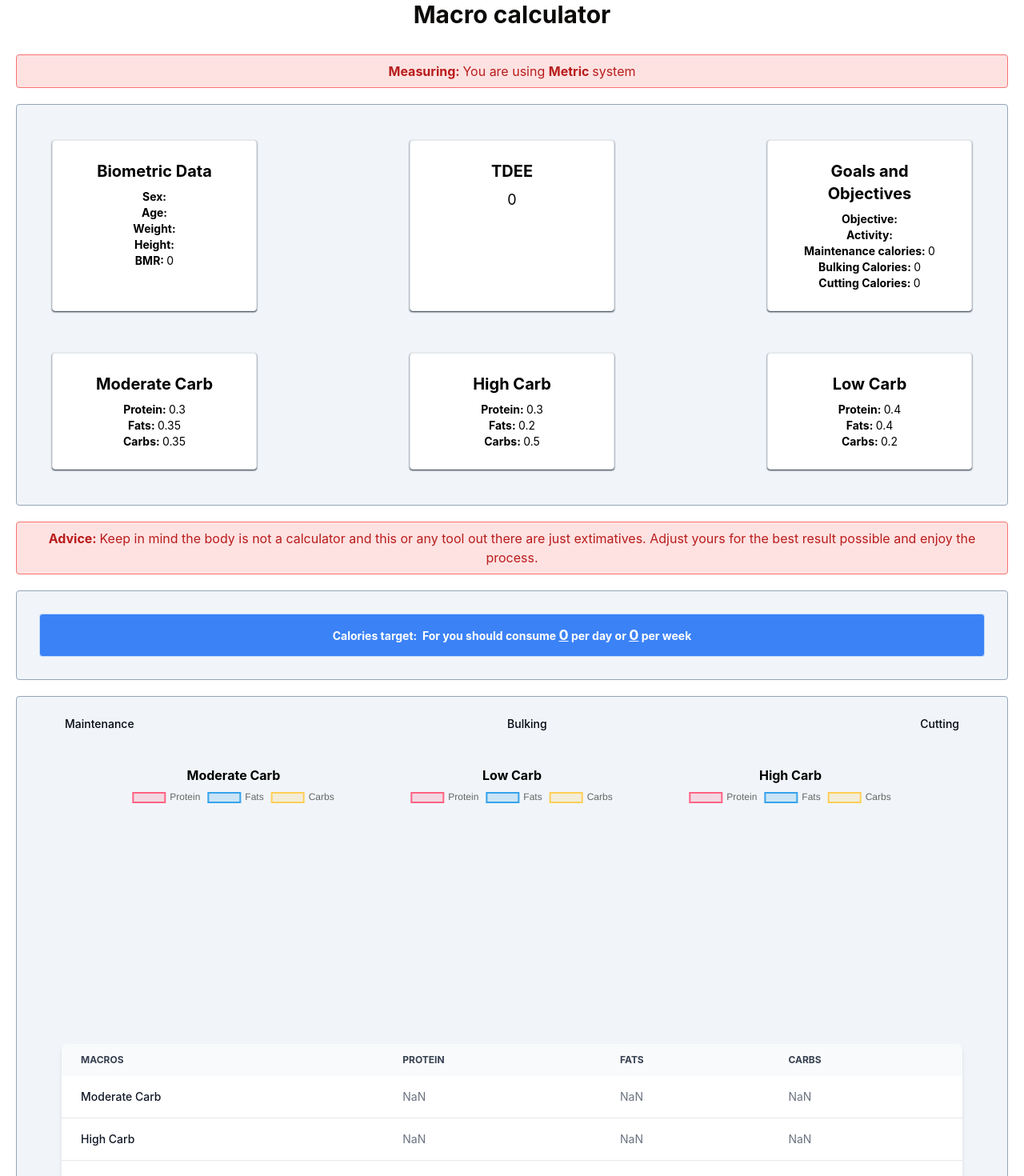
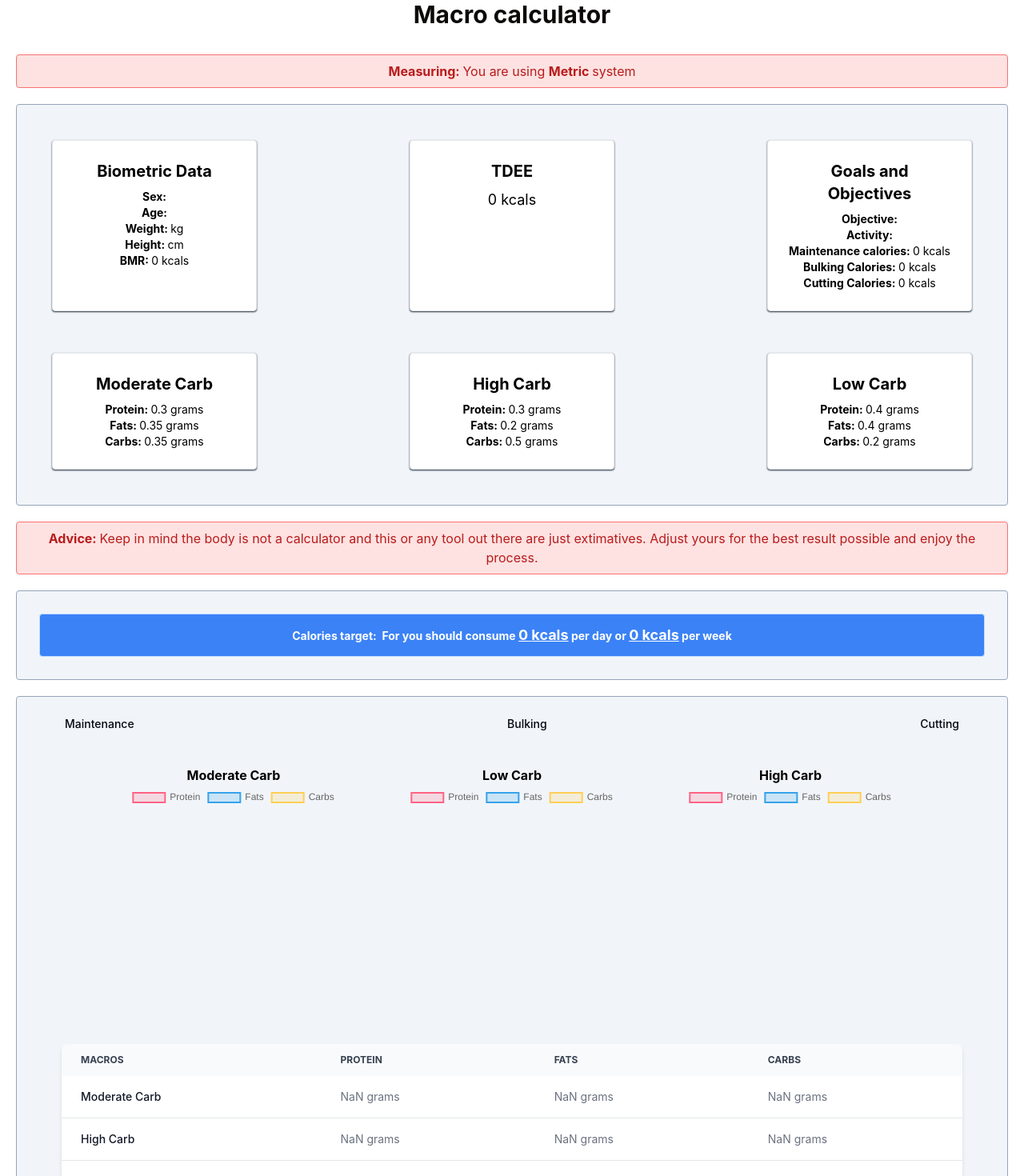
Before and after one commit to FACorreiaa/Macro-Calculator-React, a React (Vite) app: page /results in a window 1280 px wide. Shown: the top 1470 px of the page at 80% size. Built offline with nearby package versions, Linux system fonts and the light colour scheme; what @catppuccin/tailwindcss would draw is missing.

Commit message:
update units

```diff
--- a/src/components/dashboard/calories-objective.tsx
+++ b/src/components/dashboard/calories-objective.tsx
@@ -1,3 +1,4 @@
+import { KCALS } from '../../helper/data';
 import { dietObjectiveAtom, objectiveAtom } from '../../pages/tdee';
 import { useAtom } from 'jotai';
 
@@ -14,12 +15,14 @@ export const DisplayCalorieObjective = () => {
 					<label className="font-bold">Calories target:&nbsp; </label>
 					<span>
 						For {objective} you should consume{' '}
-						<span className="underline font-bold text-lg">{dietObjective}</span>{' '}
+						<span className="underline font-bold text-lg">
+							{dietObjective} {KCALS}
+						</span>{' '}
 						per day or&nbsp;
 					</span>
 					<span>
 						<span className="underline font-bold text-lg">
-							{dietObjective * 7}
+							{dietObjective * 7} {KCALS}
 						</span>{' '}
 						per week
 					</span>
--- a/src/components/dashboard/macro-card.tsx
+++ b/src/components/dashboard/macro-card.tsx
@@ -1,4 +1,4 @@
-import { CARBS, FATS, PROTEIN } from '../../helper/data';
+import { CARBS, FATS, GRAMS, PROTEIN } from '../../helper/data';
 
 type CustomMacroCardType = {
 	title: string;
@@ -13,15 +13,21 @@ function CustomMacroCard({ title, protein, fats, carbs }: CustomMacroCardType) {
 
 			<p className="text-sm">
 				<label className="font-bold">{PROTEIN}: </label>
-				<span>{protein}</span>
+				<span>
+					{protein} {GRAMS}
+				</span>
 			</p>
 			<p className="text-sm">
 				<label className="font-bold">{FATS}: </label>
-				<span>{fats}</span>
+				<span>
+					{fats} {GRAMS}
+				</span>
 			</p>
 			<p className="text-sm">
 				<label className="font-bold">{CARBS}: </label>
-				<span>{carbs}</span>
+				<span>
+					{carbs} {GRAMS}
+				</span>
 			</p>
 		</div>
 	);
--- a/src/components/dashboard/macro-table.tsx
+++ b/src/components/dashboard/macro-table.tsx
@@ -1,4 +1,4 @@
-import { CARBS, DietPlan, FATS, PROTEIN } from '../../helper/data';
+import { CARBS, DietPlan, FATS, GRAMS, PROTEIN } from '../../helper/data';
 
 type MacroTableProps = {
 	macroDistribution: DietPlan;
@@ -36,10 +36,14 @@ function MacroTable({ macroDistribution }: MacroTableProps) {
 									{title}
 								</th>
 								<td className="px-6 py-4">
-									{macroDistribution[title].protein}
+									{macroDistribution[title].protein} {GRAMS}
 								</td>
-								<td className="px-6 py-4">{macroDistribution[title].fats}</td>
-								<td className="px-6 py-4">{macroDistribution[title].carbs}</td>
+								<td className="px-6 py-4">
+									{macroDistribution[title].fats} {GRAMS}
+								</td>
+								<td className="px-6 py-4">
+									{macroDistribution[title].carbs} {GRAMS}
+								</td>
 							</tr>
 						);
 					})}
--- a/src/components/dashboard/main-info.tsx
+++ b/src/components/dashboard/main-info.tsx
@@ -1,3 +1,4 @@
+import { KCALS, Measure } from '../../helper/data';
 import { bmrCalculationValuesAtom, bmrAtom } from '../../pages/bmr';
 import {
 	macrosAtom,
@@ -18,6 +19,7 @@ export const DisplayBaseInfo = () => {
 	const [activity] = useAtom(activityAtom);
 	const [allDietObjectives] = useAtom(dietObjectiveListAtom);
 
+	const metric = bmrData.metric;
 	return (
 		<div className="bg-slate-100 border border-slate-400  p-2  rounded relative text-center m-5">
 			<div className="justify-between flex flex-row p-4 m-5">
@@ -33,21 +35,29 @@ export const DisplayBaseInfo = () => {
 					</p>
 					<p className="text-sm">
 						<label className="font-bold">Weight: </label>
-						<span>{bmrData.weight}</span>
+						<span>
+							{bmrData.weight} {Measure[metric].weight}
+						</span>
 					</p>
 					<p className="text-sm">
 						<label className="font-bold">Height: </label>
-						<span>{bmrData.height}</span>
+						<span>
+							{bmrData.height} {Measure[metric].height}
+						</span>
 					</p>
 					<p className="text-sm">
 						<label className="font-bold">BMR: </label>
-						<span>{bmr}</span>
+						<span>
+							{bmr} {KCALS}
+						</span>
 					</p>
 				</div>
 				<div className="w-64 shadow-sm justify-center  shadow-slate-800  bg-white p-6 border border-spacing-2 rounded">
 					<h1 className="text-xl font-bold mb-2">TDEE</h1>
 					<p className="text-sm ">
-						<span className="text-lg">{tdee}</span>
+						<span className="text-lg">
+							{tdee} {KCALS}
+						</span>
 					</p>
 				</div>
 				<div className="w-64 shadow-sm justify-center  shadow-slate-800  bg-white p-6 border border-spacing-2 rounded">
@@ -63,15 +73,21 @@ export const DisplayBaseInfo = () => {
 					</p>
 					<p className="text-sm">
 						<label className="font-bold">Maintenance calories: </label>
-						<span>{allDietObjectives.Maintenance}</span>
+						<span>
+							{allDietObjectives.Maintenance} {KCALS}
+						</span>
 					</p>
 					<p className="text-sm">
 						<label className="font-bold">Bulking Calories: </label>
-						<span>{allDietObjectives.Bulking}</span>
+						<span>
+							{allDietObjectives.Bulking} {KCALS}
+						</span>
 					</p>
 					<p className="text-sm">
 						<label className="font-bold">Cutting Calories: </label>
-						<span>{allDietObjectives.Cutting}</span>
+						<span>
+							{allDietObjectives.Cutting} {KCALS}
+						</span>
 					</p>
 				</div>
 			</div>
--- a/src/helper/data.ts
+++ b/src/helper/data.ts
@@ -11,6 +11,11 @@ export const IMPERIAL = 'Imperial';
 export const MAINTENANCE = 'Maintenance';
 export const BULKING = 'Bulking';
 export const CUTTING = 'Cutting';
+
+export const YEARS = 'years';
+export const GRAMS = 'grams';
+export const KCALS = 'kcals';
+export type Tabs = 'Metric' | 'Imperial';
 
 export const measureValues = [
 	{
@@ -98,16 +103,16 @@ export const CaloricDistribution: {
 	},
 };
 
-export interface Measure {
+export const Measure: { [key: string]: any } = {
 	Metric: {
-		height: 'cm';
-		weight: 'kg';
-	};
+		height: 'cm',
+		weight: 'kg',
+	},
 	Imperial: {
-		height: 'lb';
-		weight: 'ft';
-	};
-}
+		height: 'lb',
+		weight: 'ft',
+	},
+};
 
 export interface DietPlan {
 	[key: string]: {
--- a/src/pages/bmr.tsx
+++ b/src/pages/bmr.tsx
@@ -5,7 +5,14 @@ import Input from '../components/input';
 import Select from '../components/select';
 import TabsComponent from '../components/tabs';
 import { calculateBMR } from '../helper/bmr';
-import { measureValues, PersonalData, sexOptions } from '../helper/data';
+import {
+	measureValues,
+	PersonalData,
+	sexOptions,
+	Measure,
+	METRIC,
+	Tabs,
+} from '../helper/data';
 import useZodForm from '../hooks/useZodForm';
 import FormPageLayout from '../layout/form-layout';
 import { BmrInput, tdeeSchema } from '../types/tdeeSchema';
@@ -17,9 +24,10 @@ const BmrDefaultValues = {
 	age: '',
 	sex: '',
 	height: '',
-	metric: 'Metric',
+	metric: METRIC,
 	weight: '',
 };
+
 export const bmrAtom = atom(0);
 export const bmrCalculationValuesAtom = atom(BmrDefaultValues);
 
@@ -33,7 +41,7 @@ function BmrPage() {
 	const [, setBmr] = useAtom(bmrAtom);
 	const [, setBmrCalculationValues] = useAtom(bmrCalculationValuesAtom);
 
-	const [activeTab, setActiveTab] = useState('Metric');
+	const [activeTab, setActiveTab] = useState<Tabs>(METRIC);
 	const navigate = useNavigate();
 
 	const handleTabClick = (event: any) => {
@@ -69,7 +77,7 @@ function BmrPage() {
 						options={sexOptions}
 						selected
 						methods={register(PersonalData.SEX)}
-						placeholder="Select sex"
+						placeholder="Sex"
 					/>
 
 					<Input
@@ -84,7 +92,7 @@ function BmrPage() {
 						label="Weight"
 						id={PersonalData.WEIGHT}
 						type="number"
-						placeholder="Insert your weight"
+						placeholder={`Insert your weight (${Measure[activeTab].weight})`}
 						methods={register(PersonalData.WEIGHT)}
 						errorMessage={formState.errors.weight?.message}
 					/>
@@ -92,7 +100,7 @@ function BmrPage() {
 						label="Height"
 						id={PersonalData.HEIGHT}
 						type="number"
-						placeholder="Insert your height"
+						placeholder={`Insert your height (${Measure[activeTab].height})`}
 						methods={register(PersonalData.HEIGHT)}
 						errorMessage={formState.errors.age?.message}
 					/>
--- a/src/pages/tdee.tsx
+++ b/src/pages/tdee.tsx
@@ -80,21 +80,21 @@ function TdeePage() {
 					<FormTitle title="Calculate your TDEE" />
 
 					<Select
-						label="Select activity"
+						label="Weekly activity"
 						id="activity"
 						options={dataOptions(activityLevelValues)}
 						selected
 						methods={register(PersonalData.ACTIVITY)}
-						placeholder="Select activity"
+						placeholder="Weekly activity"
 					/>
 
 					<Select
-						label="Select volume"
+						label="Diet objective"
 						id="objective"
 						options={dataOptions(goalList)}
 						selected
 						methods={register(PersonalData.OBJECTIVE)}
-						placeholder="Select objective"
+						placeholder="Diet objective"
 					/>
 
 					<div className="flex justify-between">
```
